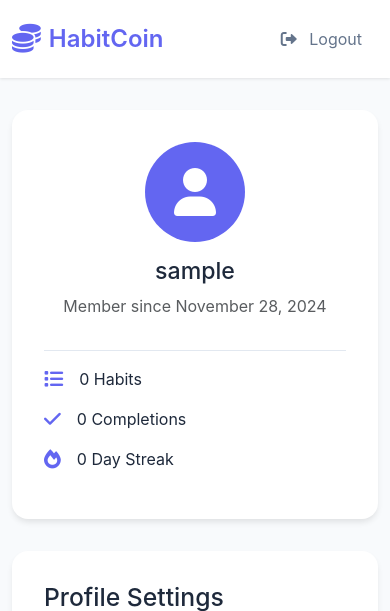
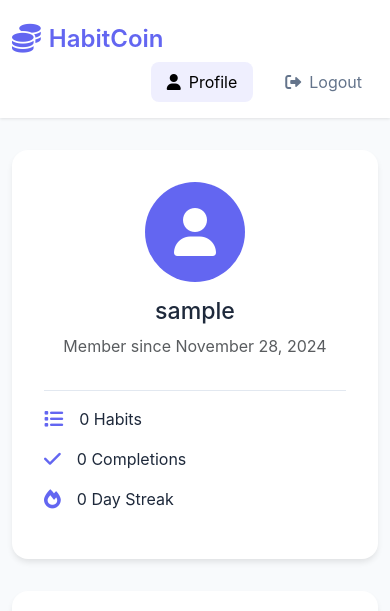
Before and after one commit to kutaygunal/habit_coin, a Flask app: page /profile in a window 390 px wide. Shown: the top 611 px of the page. Run offline with Flask 3, Linux system fonts and the light colour scheme; the visitor is signed in with stand-in values (Sample User, id 1); data that the repository does not hold is empty.

Commit message:
Improved navbar layout
- Aligned profile and logout buttons side by side
- Added active state styling for current page
- Enhanced navbar responsiveness

```diff
--- a/static/style.css
+++ b/static/style.css
@@ -367,9 +367,17 @@ body {
     color: #075985;
 }
 
-/* Add logout button to navbar */
+/* Navbar styling */
 .navbar-nav {
+    display: flex;
+    flex-direction: row;
+    align-items: center;
+    gap: 1rem;
     margin-left: auto;
+}
+
+.nav-item {
+    margin: 0;
 }
 
 .nav-link {
@@ -377,9 +385,16 @@ body {
     transition: all 0.2s ease;
     padding: 0.5rem 1rem;
     border-radius: 0.5rem;
+    display: flex;
+    align-items: center;
 }
 
 .nav-link:hover {
+    color: var(--primary-color);
+    background-color: rgba(99, 102, 241, 0.1);
+}
+
+.nav-link.active {
     color: var(--primary-color);
     background-color: rgba(99, 102, 241, 0.1);
 }
--- a/templates/profile.html
+++ b/templates/profile.html
@@ -16,6 +16,12 @@
                 HabitCoin
             </a>
             <ul class="navbar-nav">
+                <li class="nav-item">
+                    <a href="{{ url_for('profile') }}" class="nav-link active">
+                        <i class="fas fa-user"></i>
+                        Profile
+                    </a>
+                </li>
                 <li class="nav-item">
                     <a href="{{ url_for('logout') }}" class="nav-link">
                         <i class="fas fa-sign-out-alt"></i>
```
